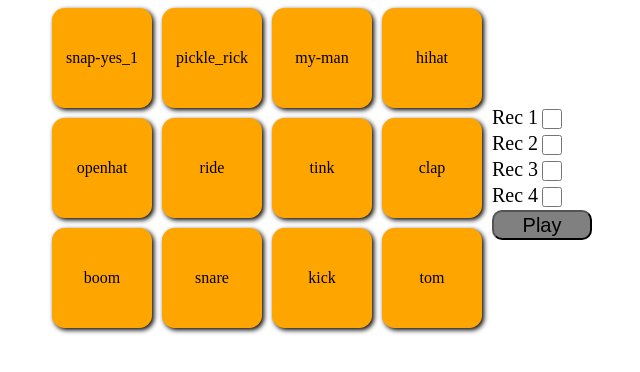
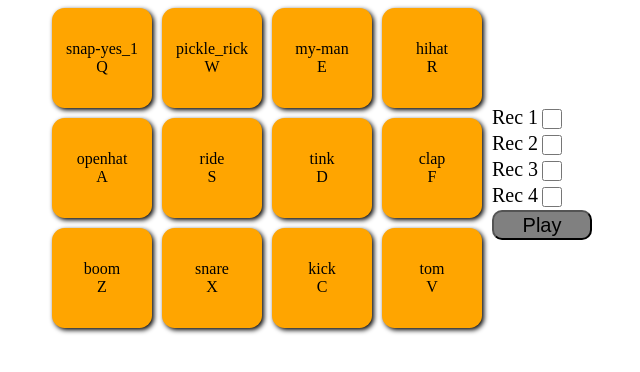
Before and after one commit to AdamRup/SoundKit, a plain HTML site: page index.html in a window 1280 px wide. Shown: the whole page, without its empty margins (318-958 px from the left). Drawn offline with Linux system fonts and the light colour scheme.

Commit message:
Add files via upload

```diff
--- a/index.html
+++ b/index.html
@@ -41,6 +41,8 @@
         height: 100px;
         background: orange;
         box-shadow: 2px 2px 5px black;
+        display: flex;
+        flex-direction: column;
     }
 
     .path{
@@ -78,43 +80,55 @@
         <div class="row">
             <div class="sound" id="Q">
                 <span>snap-yes_1</span>
+                <span>Q</span>
             </div>
             <div class="sound" id="W">
                 <span>pickle_rick</span>
+                <span>W</span>
             </div>
             <div class="sound" id="E">
                 <span>my-man</span>
+                <span>E</span>
             </div>
             <div class="sound" id="R">
                 <span>hihat</span>
+                <span>R</span>
             </div>
         </div>
         <div class="row">
             <div class="sound" id="A">
                 <span>openhat</span>
+                <span>A</span>
             </div>
             <div class="sound" id="S">
                 <span>ride</span>
+                <span>S</span>
             </div>
             <div class="sound" id="D">
                 <span>tink</span>
+                <span>D</span>
             </div>
             <div class="sound" id="F">
                 <span>clap</span>
+                <span>F</span>
             </div>
         </div>
         <div class="row">
             <div class="sound" id="Z">
                 <span>boom</span>
+                <span>Z</span>
             </div>
             <div class="sound" id="X">
                 <span>snare</span>
+                <span>X</span>
             </div>
             <div class="sound" id="C">
                 <span>kick</span>
+                <span>C</span>
             </div>
             <div class="sound" id="V">
                 <span>tom</span>
+                <span>V</span>
             </div>
         </div>
     </div>
```
